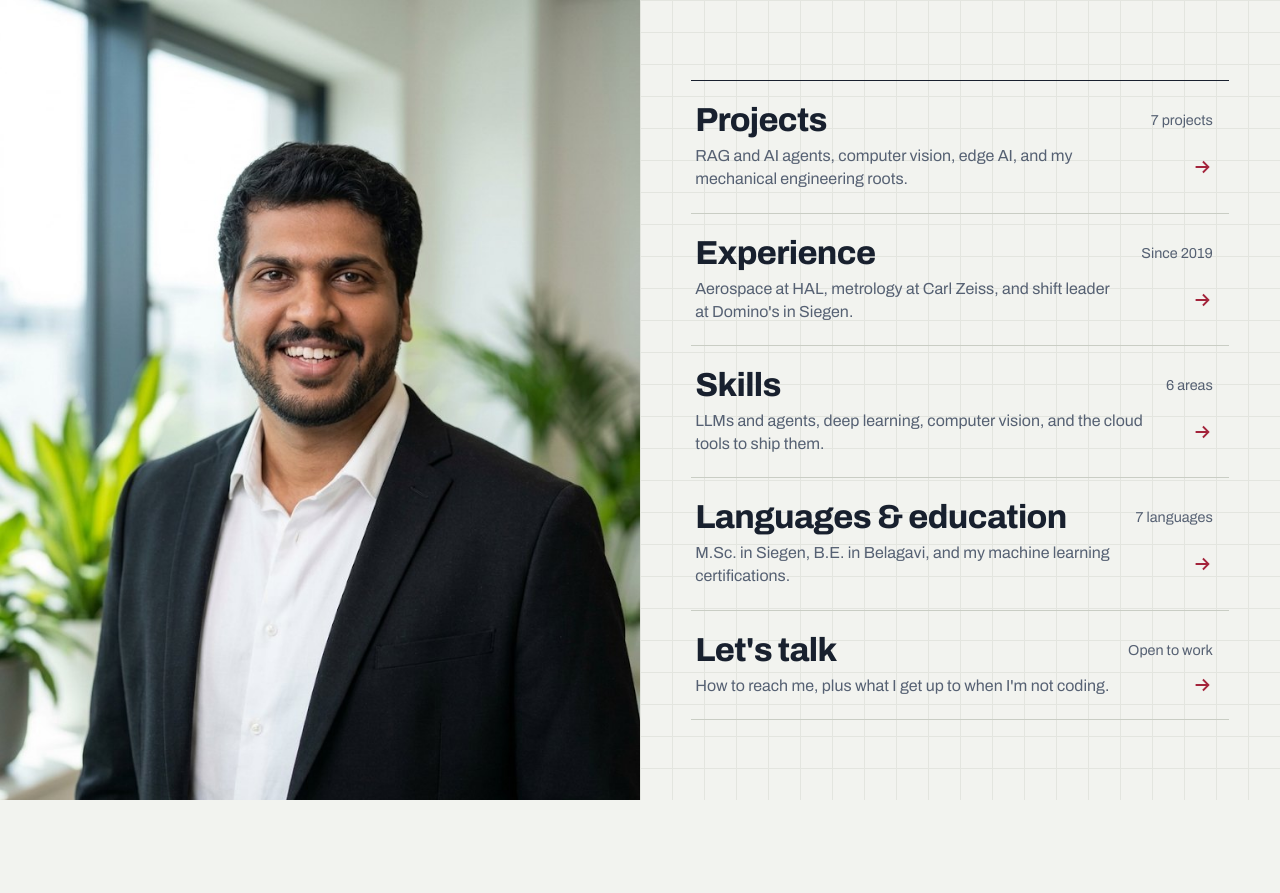
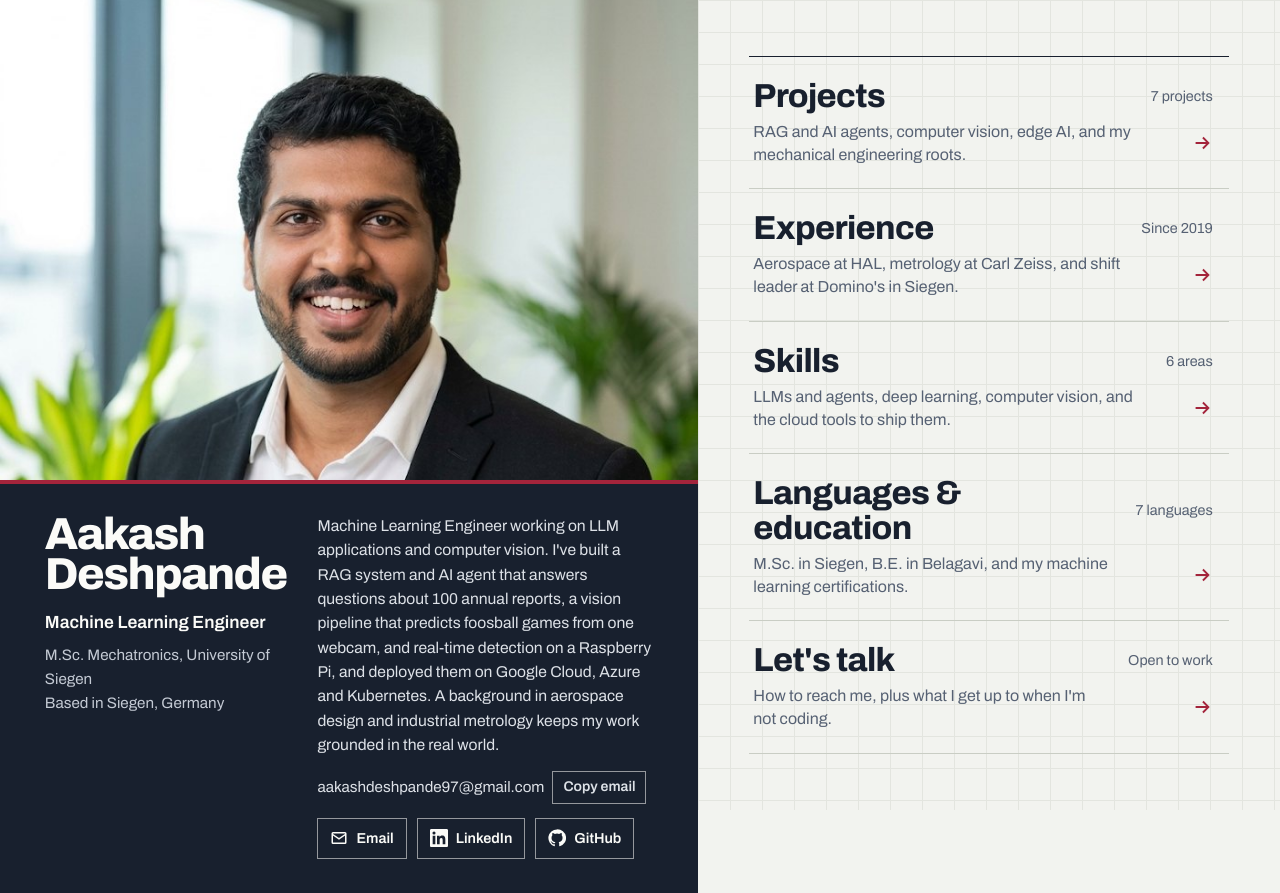
Before and after one commit to AakashDeshpande97/AakashDeshpande97.github.io, a plain HTML site: page index.html in a window 1280 px wide. Before the commit the page ends 800 px from the top, so only its background shows below. Drawn offline with Linux system fonts and the light colour scheme.

Commit message:
Add files via upload

```diff
--- a/assets/style.css
+++ b/assets/style.css
@@ -252,16 +252,54 @@ body.inner .page-head{background-color:transparent}
 body.inner .next{background:rgba(251,251,248,.85)}
 body.inner .fun{background:transparent}
 
+
+.me .addr{margin-top:14px;font-size:.98rem;color:#DDE1E7}
+.rows .mailrow{display:grid;grid-template-columns:120px minmax(0,1fr);gap:16px;padding:16px 0;border-bottom:1px solid #39424F;align-items:center}
+.rows .mailrow b a{display:inline;padding:0;border:0;text-decoration:none;word-break:break-word}
+.rows .mailrow b a:hover{text-decoration:underline;text-decoration-color:#E0566E;text-underline-offset:4px}
+@media (max-width:560px){.rows a,.rows div,.rows .mailrow{grid-template-columns:84px minmax(0,1fr)}}
+
+/* banner shown only inside in-app browsers */
+.inapp{position:relative;z-index:50;display:flex;align-items:center;gap:12px;flex-wrap:wrap;padding:12px 44px 12px 16px;background:var(--ruby);color:#fff;font-size:.95rem;line-height:1.4}
+.inapp span{flex:1 1 220px}
+.inapp-btn{flex:0 0 auto;padding:8px 14px;background:#fff;color:var(--ruby);font-weight:700;text-decoration:none}
+.inapp-x{position:absolute;right:8px;top:8px;background:none;border:0;color:#fff;font-size:1.5rem;line-height:1;cursor:pointer;padding:2px 8px}
+
 /* copy-email buttons */
-.copy{font:inherit;font-size:.88rem;font-weight:600;cursor:pointer;padding:4px 10px;margin-left:10px;border:1.5px solid currentColor;background:transparent;color:inherit;vertical-align:middle}
+.copy{font:inherit;font-size:.88rem;font-weight:600;cursor:pointer;padding:4px 10px;border:1.5px solid currentColor;background:transparent;color:inherit;vertical-align:middle}
 .copy:hover{border-color:var(--ruby)}
-.me .addr{margin-top:14px;font-size:.98rem;color:#DDE1E7;display:flex;align-items:center;flex-wrap:wrap;gap:8px}
-.me .addr .copy{margin-left:0;border-color:rgba(251,251,248,.55)}
-.rows .mailrow{display:grid;grid-template-columns:120px minmax(0,1fr);gap:16px;padding:16px 0;border-bottom:1px solid #39424F;align-items:center}
-.rows .mailrow b a{text-decoration:none}
-.rows .mailrow b a:hover{text-decoration:underline;text-decoration-color:#E0566E;text-underline-offset:4px}
+.me .addr{display:flex;align-items:center;flex-wrap:wrap;gap:8px}
+.me .addr .copy{border-color:rgba(251,251,248,.55)}
+.rows .mailrow b{display:flex;flex-wrap:wrap;align-items:center;gap:8px 10px}
 .rows .mailrow .copy{border-color:rgba(251,251,248,.55)}
-.rows .mailrow b{display:flex;flex-wrap:wrap;align-items:center;gap:8px 10px}
-.rows .mailrow b a{display:inline;padding:0;border:0;grid-template-columns:none}
-.rows .mailrow b .copy{margin-left:0}
-@media (max-width:560px){.rows a,.rows div,.rows .mailrow{grid-template-columns:84px minmax(0,1fr)}}
+
+/* photo: never squeeze it to a strip on short screens */
+.me{height:auto;min-height:100vh;position:relative}
+.me .photo{flex:0 0 auto;height:clamp(420px,58vh,640px);min-height:0;object-position:50% 24%}
+.me .info{flex:1 0 auto}
+.menu{position:sticky;top:0;min-height:100vh;align-self:start}
+@media (max-width:900px){.me .photo{height:62vh;min-height:360px}.menu{position:static;min-height:0}}
+
+/* home v2: two-column info so the photo keeps its height */
+.home{grid-template-columns:minmax(0,1.2fr) minmax(0,1fr)}
+.me{height:auto;min-height:100vh;position:relative}
+.me .photo{flex:0 0 auto;height:clamp(440px,60vh,680px)}
+.me .info{flex:1 0 auto;display:grid;grid-template-columns:minmax(0,.9fr) minmax(0,1.3fr);gap:20px 40px;align-content:start;padding:30px clamp(28px,3.5vw,52px) 34px}
+.me h1{font-size:clamp(2.3rem,3.5vw,3.6rem)}
+.me .role{margin-top:14px;font-size:1.1rem}
+.me .facts{font-size:.95rem}
+.me .intro{margin-top:0;font-size:.98rem;line-height:1.55;max-width:none}
+.me .addr{margin-top:14px;font-size:.95rem}
+.me .social{margin-top:14px}
+.me .social a{padding:8px 12px;font-size:.9rem}
+@media (max-width:1100px){.me .info{grid-template-columns:1fr;gap:16px}}
+@media (max-width:900px){.home{grid-template-columns:1fr}.me{min-height:0}.me .photo{height:62vh;min-height:360px}}
+.me .photo{flex:1 1 auto;height:auto;min-height:clamp(440px,60vh,680px)}
+.me .info{flex:0 0 auto}
+@media (max-width:900px){.me .photo{flex:none;height:62vh;min-height:360px}}
+.me{display:grid;grid-template-rows:minmax(clamp(440px,60vh,680px),1fr) auto;min-height:100vh}
+.me .photo{height:100%;min-height:0;flex:none}
+@media (max-width:900px){.me{display:flex;min-height:0}.me .photo{height:62vh;min-height:360px}}
+.me .photo-wrap{position:relative;min-height:clamp(440px,60vh,680px);overflow:hidden}
+.me .photo-wrap .photo{position:absolute;inset:0;width:100%;height:100%;min-height:0;object-fit:cover;object-position:50% 18%}
+@media (max-width:900px){.me .photo-wrap{height:62vh;min-height:360px}}
```
